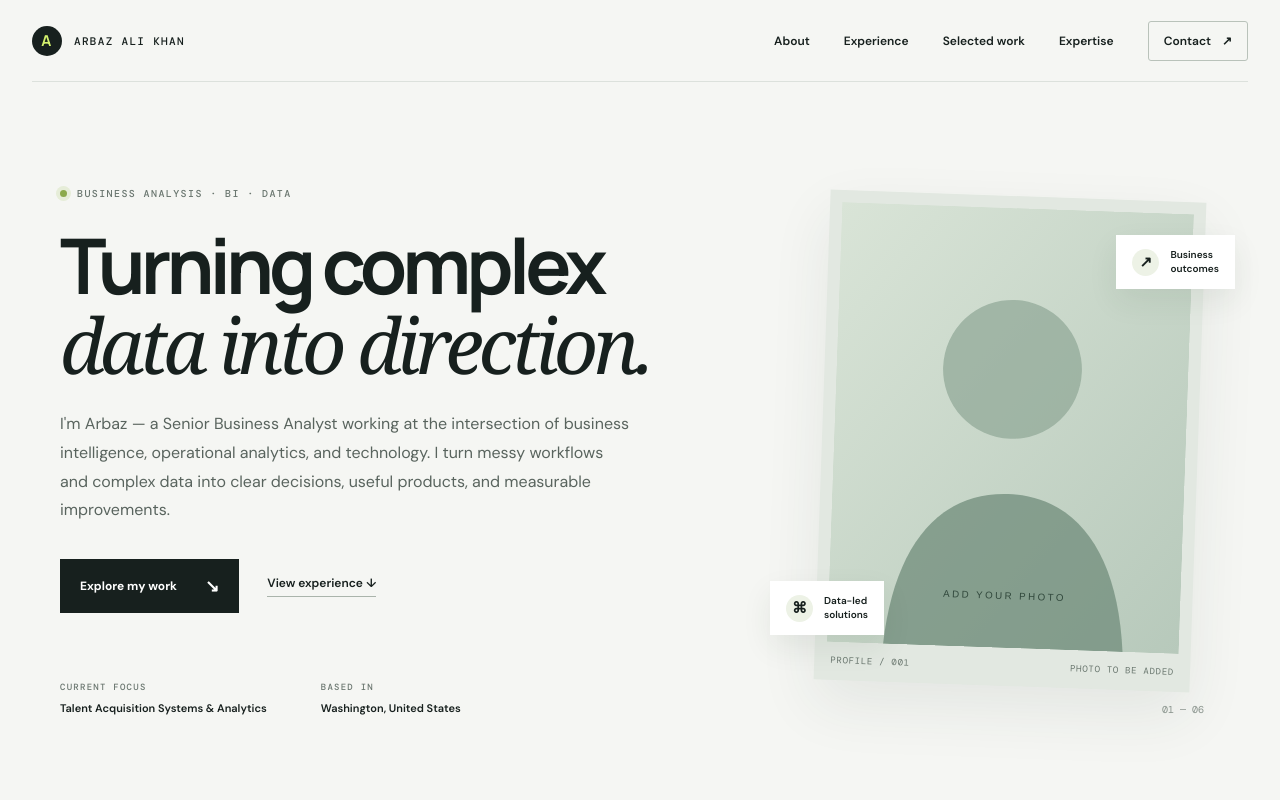
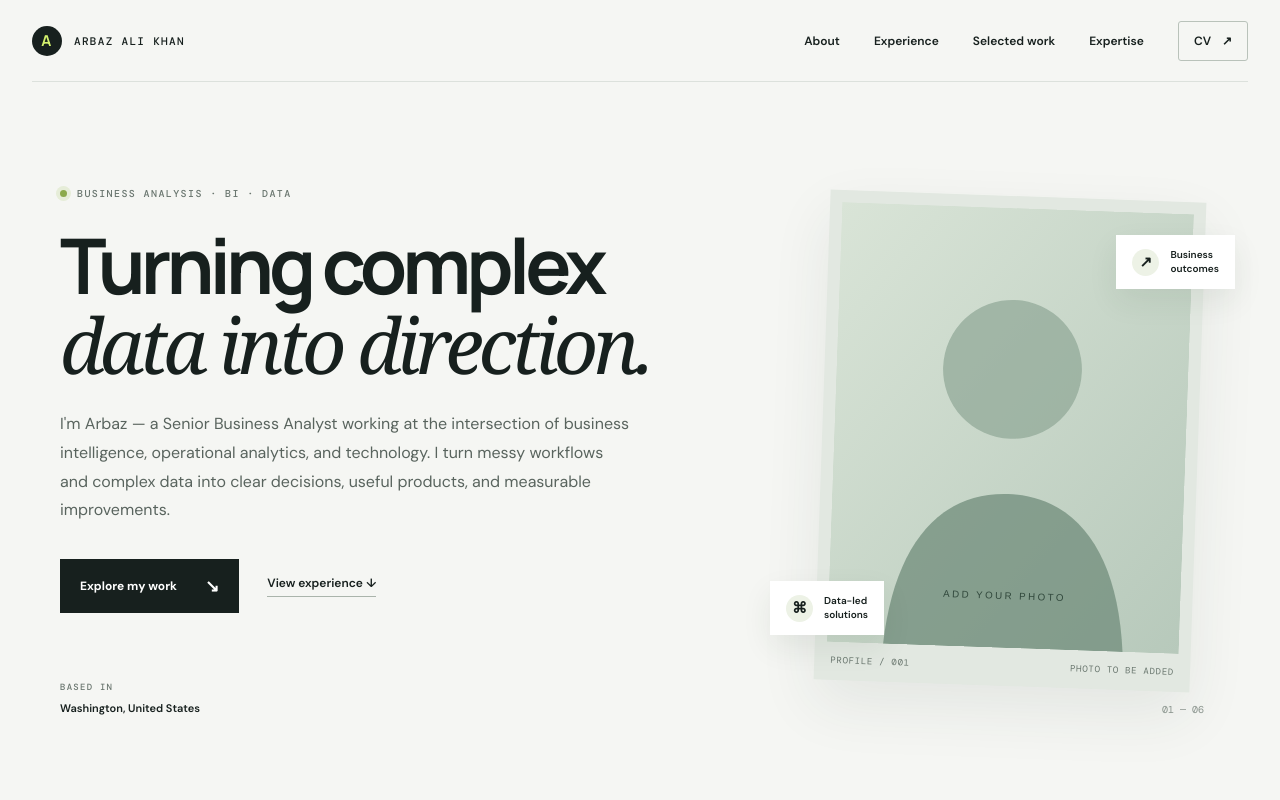
Before and after one commit to Arbaz-Ali-Khan/Arbaz-Ali-Khan.github.io, a plain HTML site: page index.html in a window 1280 px wide. Shown: the top 800 px of the page. Drawn offline with nearby package versions, Linux system fonts and the light colour scheme.

Commit message:
Make header sticky, add CV link, remove current focus

```diff
--- a/index.html
+++ b/index.html
@@ -27,7 +27,7 @@
         <a href="#experience">Experience</a>
         <a href="#work">Selected work</a>
         <a href="#skills">Expertise</a>
-        <a href="#contact" class="nav-contact">Contact <span>↗</span></a>
+        <a href="cv.html" class="nav-contact" target="_blank" rel="noopener">CV <span>↗</span></a>
       </nav>
     </header>
 
@@ -42,7 +42,6 @@
             <a class="text-link" href="#experience">View experience <span>↓</span></a>
           </div>
           <div class="hero-meta">
-            <div><span class="meta-label">CURRENT FOCUS</span><strong>Talent Acquisition Systems & Analytics</strong></div>
             <div><span class="meta-label">BASED IN</span><strong>Washington, United States</strong></div>
           </div>
         </div>
```
